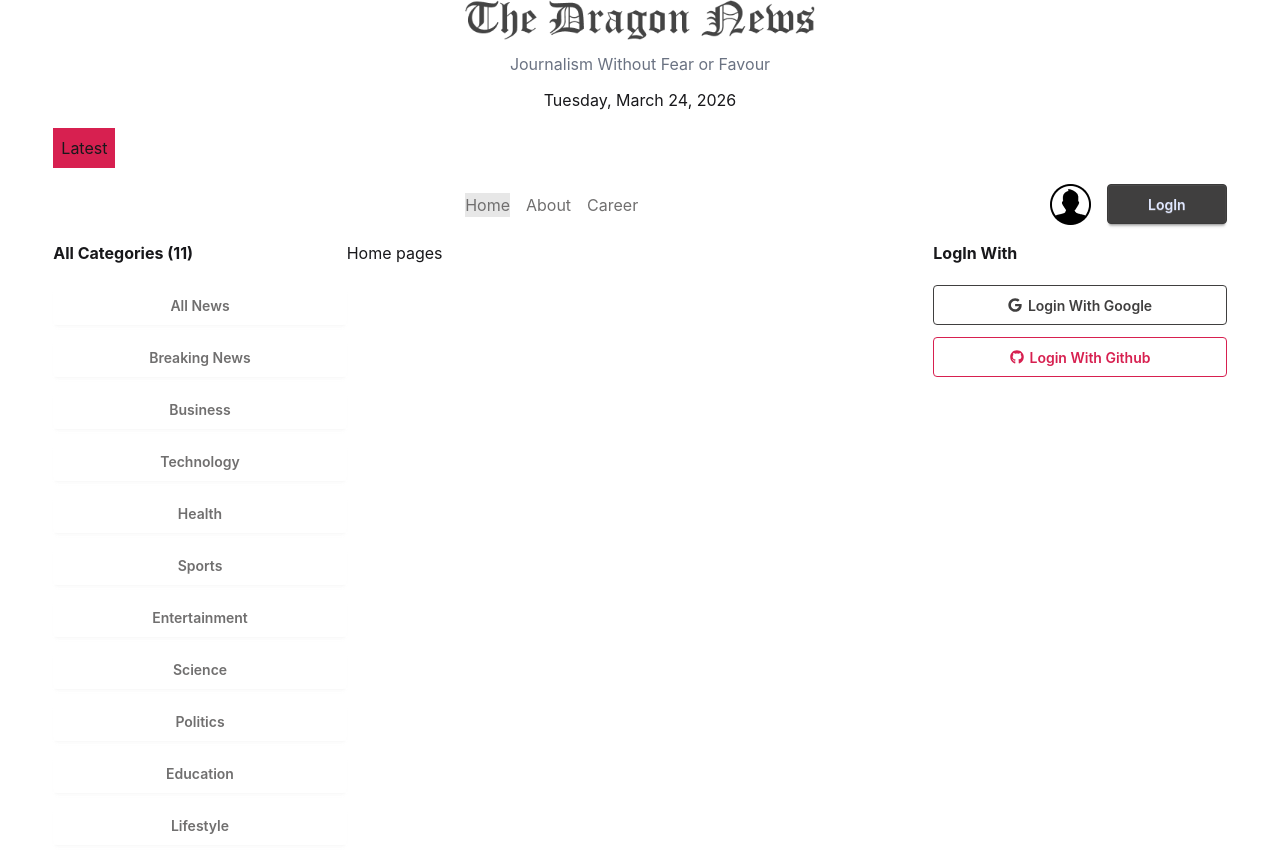
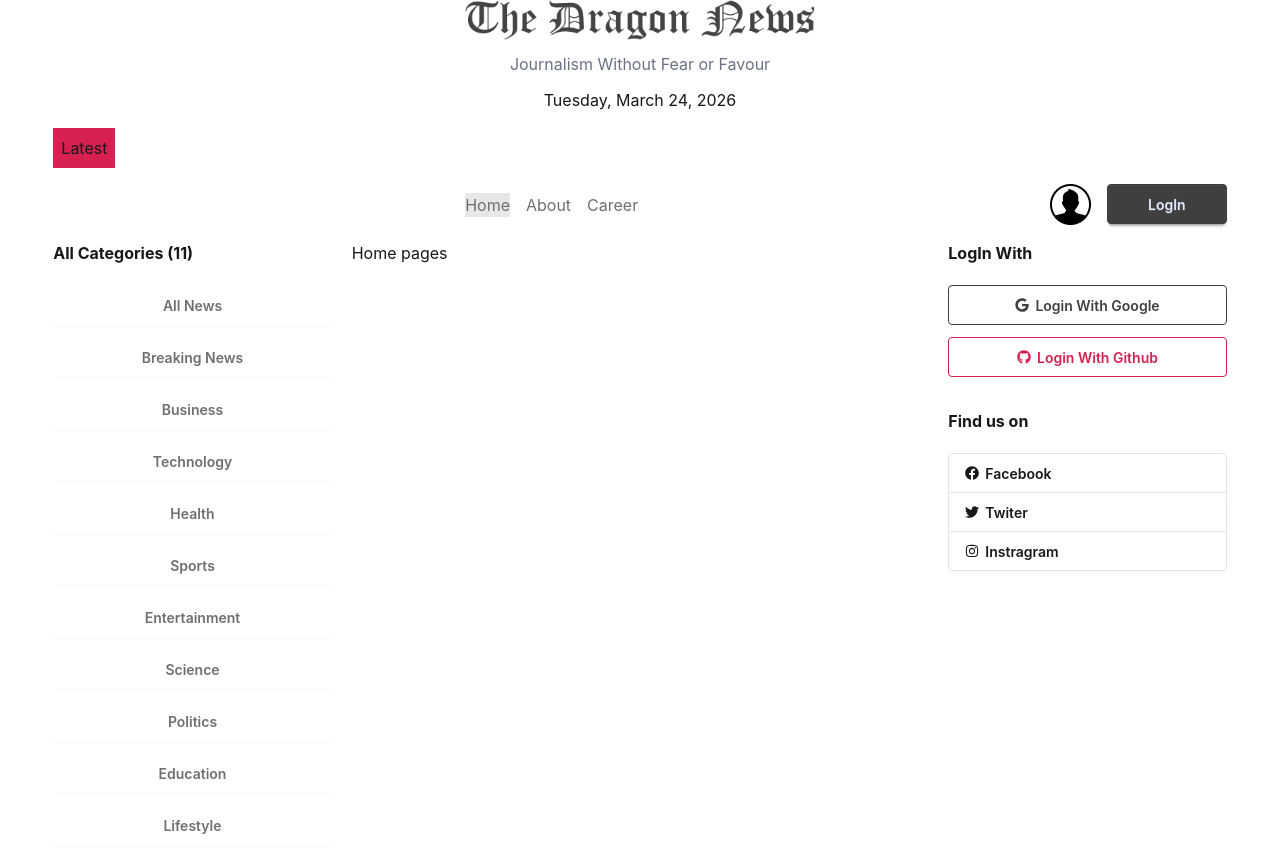
Before and after one commit to asik247/news-paper-with-firebase, a React (Vite) app: page / in a window 1280 px wide. Built offline with nearby package versions, Linux system fonts and the light colour scheme.

Commit message:
find us and qzon

```diff
--- /dev/null
+++ b/src/Components/HomeLayout/FindUs.jsx
@@ -0,0 +1,19 @@
+import React from 'react';
+import { FaFacebook, FaInstagram, FaTwitter } from 'react-icons/fa';
+
+const FindUs = () => {
+    return (
+        <div>
+            <h2 className='font-bold mb-5'>Find us on</h2>
+            <div>
+                <div className="join join-vertical w-full">
+                    <button className="btn bg-base-100 hover:bg-base-200 justify-start join-item"><FaFacebook></FaFacebook> Facebook</button>
+                    <button className="btn bg-base-100 hover:bg-base-200 justify-start join-item"><FaTwitter></FaTwitter> Twiter</button>
+                    <button className="btn bg-base-100 hover:bg-base-200 justify-start join-item"><FaInstagram></FaInstagram> Instragram</button>
+                </div>
+            </div>
+        </div>
+    );
+};
+
+export default FindUs;
--- a/src/Components/HomeLayout/RightAsid.jsx
+++ b/src/Components/HomeLayout/RightAsid.jsx
@@ -1,10 +1,12 @@
 import React from 'react';
 import SocialLogin from './SocialLogin';
+import FindUs from './FindUs';
 
 const RightAsid = () => {
     return (
-        <div>
+        <div className='space-y-8'>
             <SocialLogin></SocialLogin>
+            <FindUs></FindUs>
         </div>
     );
 };
--- a/src/Layouts/HomeLayout.jsx
+++ b/src/Layouts/HomeLayout.jsx
@@ -19,7 +19,7 @@ const HomeLayout = () => {
             <nav className='w-11/12 mx-auto my-4'>
                 <Navbar></Navbar>
             </nav>
-            <main className='w-11/12 mx-auto my-3 grid grid-cols-12'>
+            <main className='w-11/12 mx-auto my-3 grid grid-cols-12 gap-5'>
                 <aside className='col-span-3'>
                     <LeftAsid></LeftAsid>
                 </aside>
```
